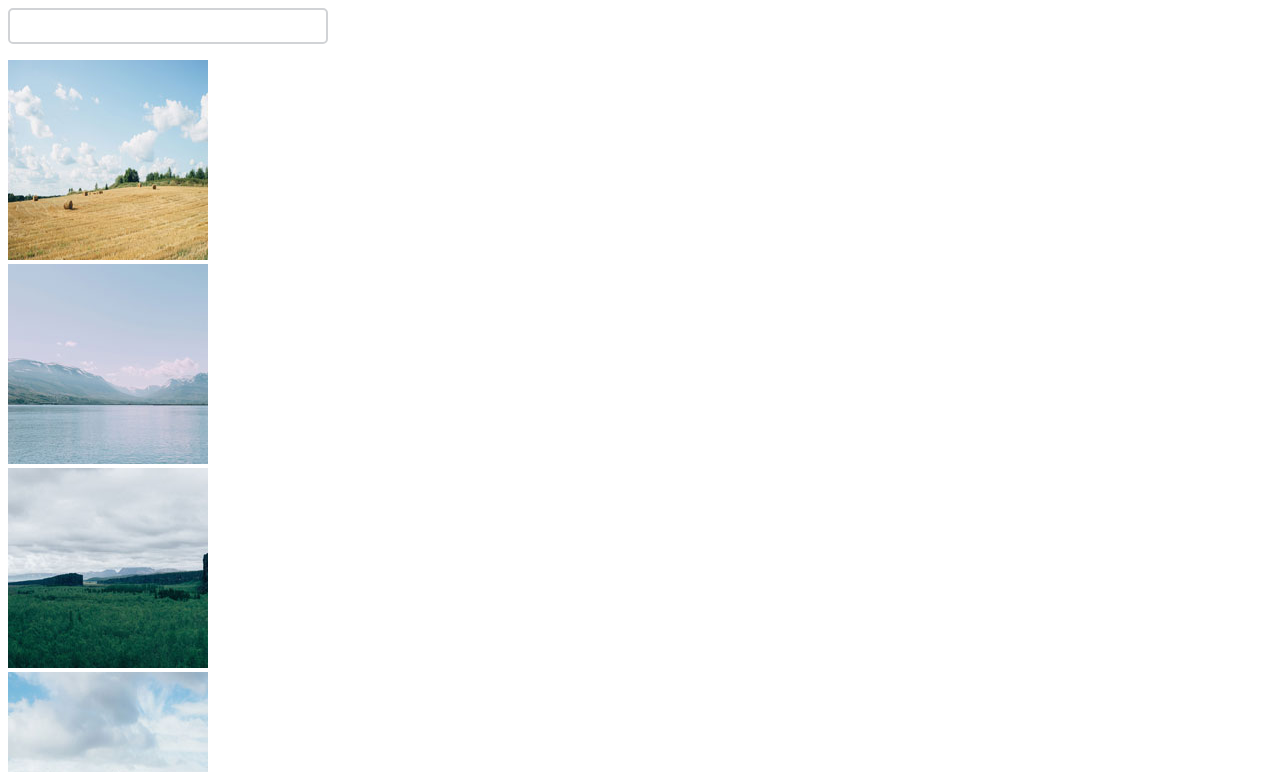
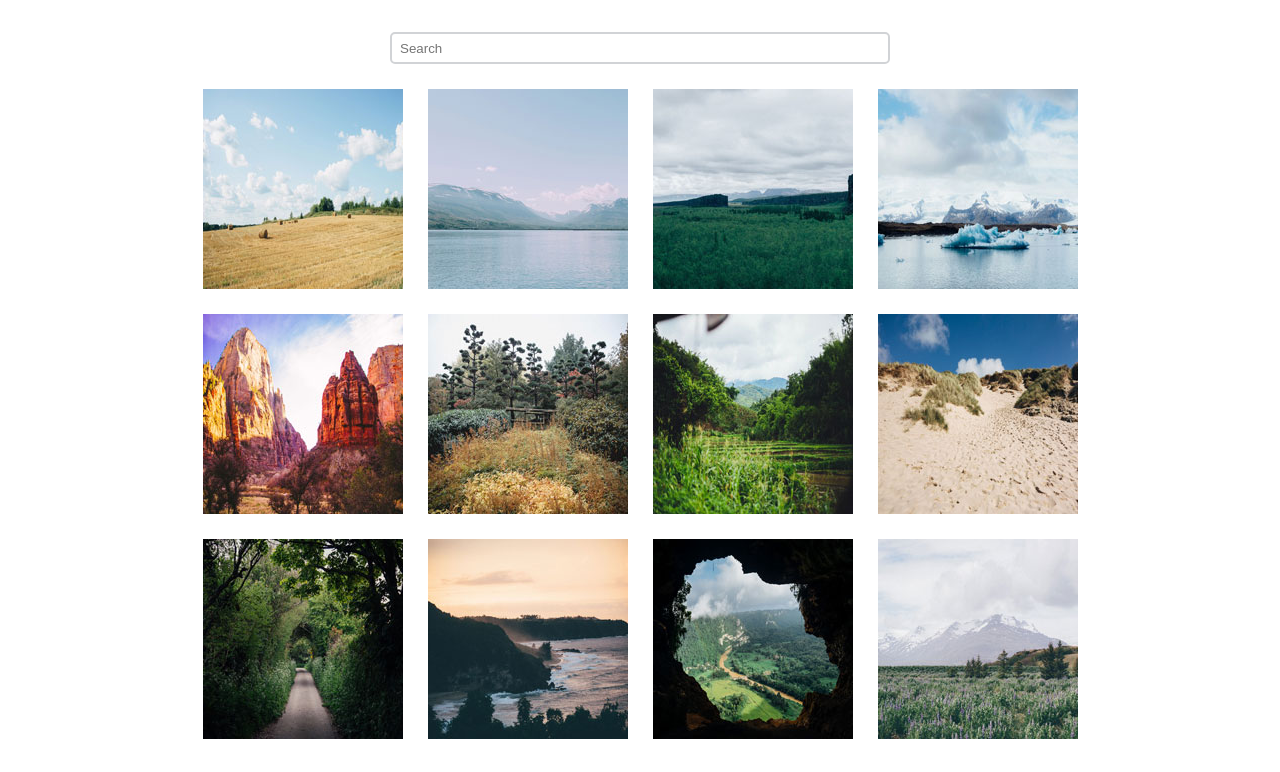
Before and after one commit to Ravel-Oliveira/TECHDEGREE_P5, a plain HTML site: page index.html in a window 1280 px wide. Shown: the top 772 px of the page. Drawn offline with Linux system fonts and the light colour scheme.

Commit message:
style
Finished  all the css styles

```diff
--- a/css/style.css
+++ b/css/style.css
@@ -1,19 +1,44 @@
 .wrapper {
+    margin: 32px auto;
     max-width: 1000px;
+    display: flex;
+    flex-direction: column;
+    flex-wrap: wrap;
+    align-items: center;
+}
+
+/* .wrapper {
+    margin: 32px auto;
+    max-width: 1000px;
+    display: grid;
+} */
+
+.input-wrapper {
+    display: flex;
+    width: 100%;
+    justify-content: center;
 }
 
 .gallery {
     display: grid;
-    max-width: 1000px;
+    grid-gap: 25px;
+    max-width: 100%;
+    grid-template-columns: repeat(auto-fit, minmax(200px, 1fr));
+    grid-auto-rows: 200px;
 }
 
-.search-box {
-    width: 300px;
+#searchBox {
+    max-width: 500px;
+    flex: 1;
     height: 32px;
     border: 2px solid #d1d3d6;
     border-radius: 5px;
     outline: none;
-    color: #828588;
+    color: #909599;
     padding: 0 8px;
-    margin-bottom: 16px;
+    margin: 0 20px 25px;
 }
+
+#searchBox:focus {
+    border-color: rgb(93, 204, 204);
+}
--- a/index.html
+++ b/index.html
@@ -12,7 +12,9 @@
 
 <body>
     <div class="wrapper">
-        <input type="text" class="search-box">
+        <div class="input-wrapper">
+            <input type="search" name="search" id="searchBox" placeholder="Search">
+        </div>
         <div class="gallery">
             <a href="img/01.jpg" data-caption="I love hay bales. Took this snap on a drive through the countryside past some straw fields.">
                 <img src="img/thumbnails/01.jpg" alt="Hay Bales">
```
